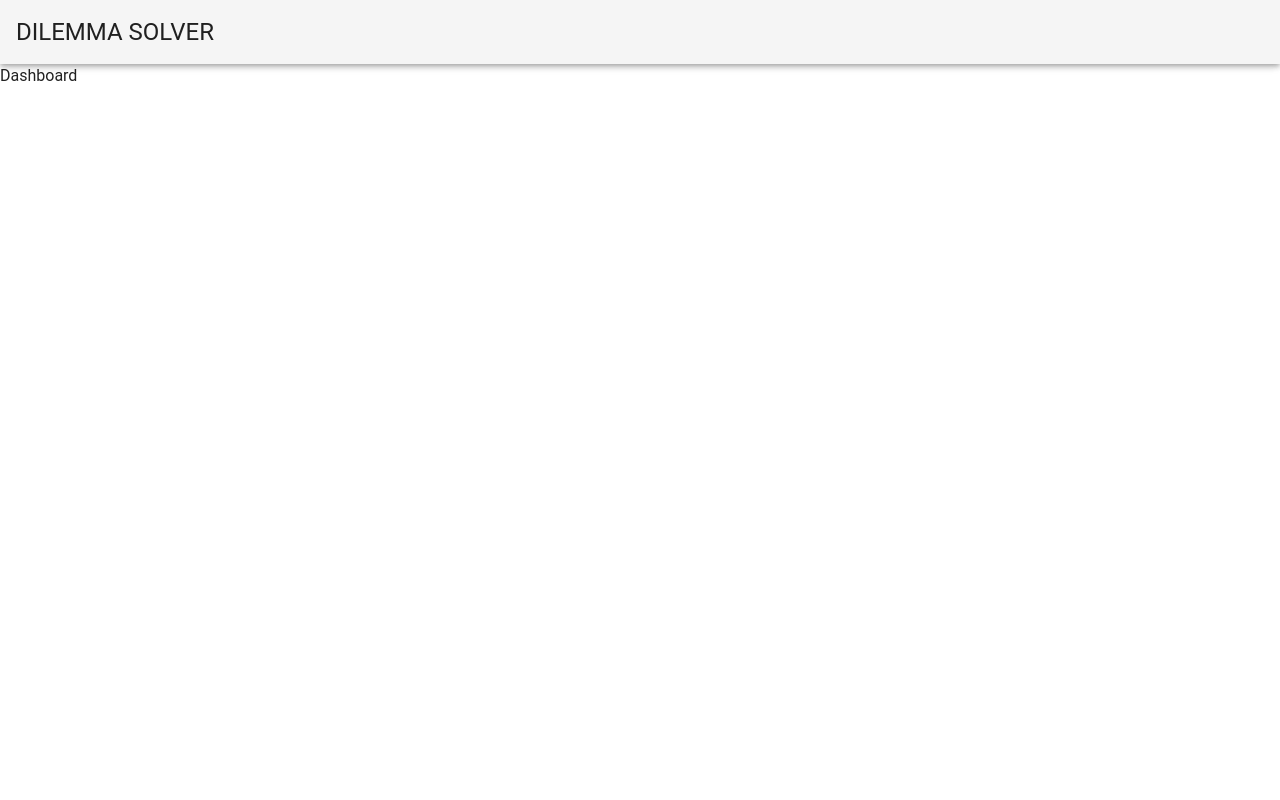
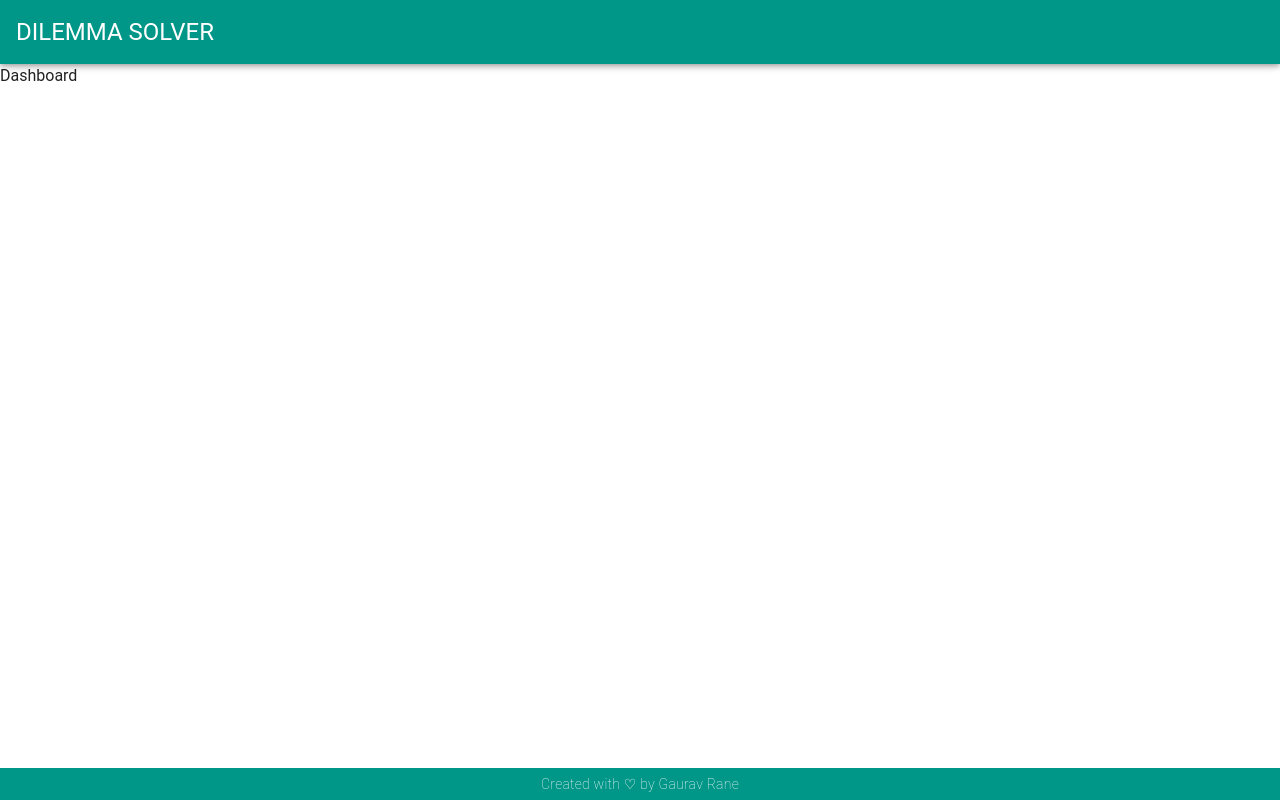
Before and after one commit to gauravrane2212/DilemmaSolver, a Vue app: page / in a window 1280 px wide. Built offline with nearby package versions, Linux system fonts and the light colour scheme.

Commit message:
feat(app): adds matching footer to the app

```diff
--- a/src/App.vue
+++ b/src/App.vue
@@ -4,16 +4,19 @@
     <v-content>
       <router-view/>
     </v-content>
+    <Footer/>
   </v-app>
 </template>
 
 <script lang="ts">
 import {Component, Vue} from 'vue-property-decorator';
 import Navbar from '@/components/Navbar.vue';
+import Footer from '@/components/Footer.vue';
 
 @Component({
   components: {
     Navbar,
+    Footer,
   },
 })
 export default class App extends Vue {}
--- /dev/null
+++ b/src/components/Footer.vue
@@ -0,0 +1,12 @@
+<template>
+  <v-footer
+    color="teal"
+    dark
+    app>
+    <div width=200px class="mx-auto">
+      <v-toolbar-title class="body-2 font-weight-thin">
+        <span>Created with ♡ by Gaurav Rane</span>
+      </v-toolbar-title>
+    </div>
+  </v-footer>
+</template>
--- a/src/components/Navbar.vue
+++ b/src/components/Navbar.vue
@@ -1,8 +1,10 @@
 <template>
-  <v-app-bar app>
+  <v-app-bar
+    color="teal"
+    dark
+    app>
     <v-toolbar-title class="headline text-uppercase">
       <span>Dilemma Solver</span>
     </v-toolbar-title>
-    <v-spacer></v-spacer>
   </v-app-bar>
 </template>
```
